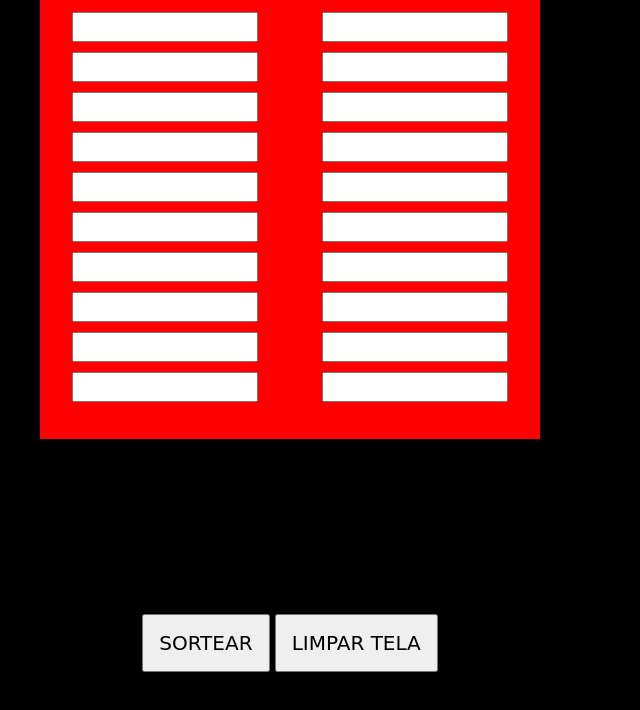
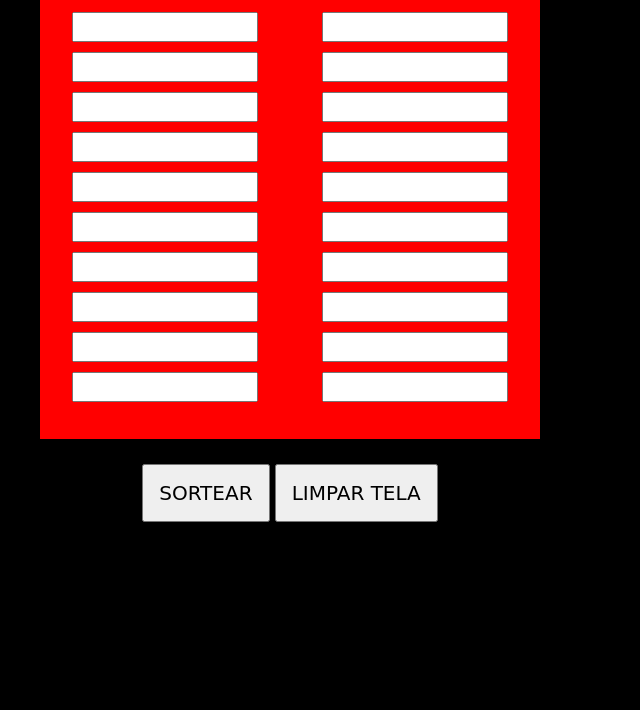
Before and after one commit to darthyd/sorteiof1, a plain HTML site: page index.html in a window 1280 px wide. Shown: the part 86-796 px from the top of the page, without its empty margins (0-640 px from the left). Drawn offline with Linux system fonts and the light colour scheme; a web font is replaced by a local one.

Commit message:
Update style.css

```diff
--- a/style.css
+++ b/style.css
@@ -10,13 +10,10 @@
 
 body{
     background-color: black;
-    height: 650px;
-    overflow: hidden;
 }
 
 .main-container{
     width: 1200px;
-    height: 650px;
     margin: 25px auto;
     display: flex;
     background-color: black;
```
